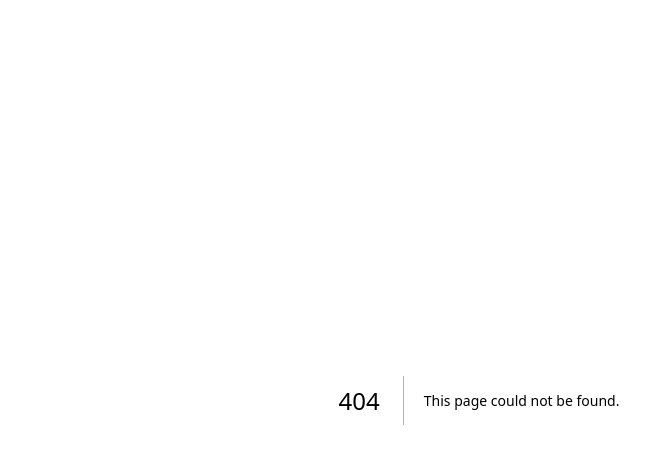
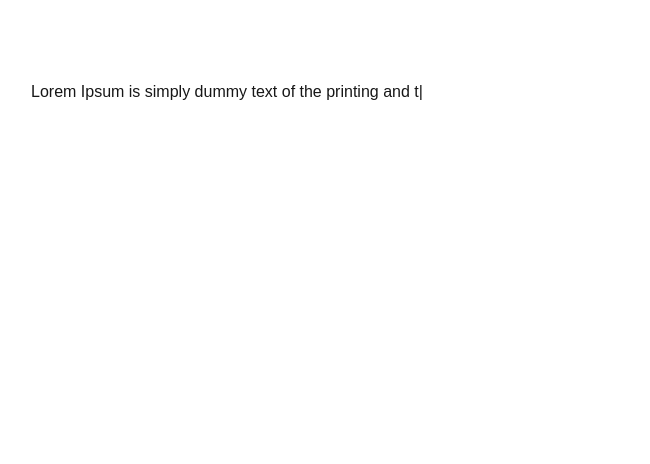
Before and after one commit to harshith-ashvi/react-machine-coding, a Next.js app: page /typing-effect in a window 1280 px wide. Before the commit this address had no page. Shown: the top 464 px of the page, without its empty margins (161-811 px from the left). Built offline with nearby package versions, Linux system fonts and the light colour scheme.

Commit message:
add typing effect

```diff
--- /dev/null
+++ b/src/app/typing-effect/page.tsx
@@ -0,0 +1,46 @@
+"use client";
+
+import { useEffect, useRef, useState } from "react";
+
+const text =
+  "Lorem Ipsum is simply dummy text of the printing and typesetting industry. Lorem Ipsum has been the industry's standard dummy text ever since the 1500s, when an unknown printer took a galley of type and scrambled it to make a type specimen book. It has survived not only five centuries, but also the leap into electronic typesetting, remaining essentially unchanged. It was popularised in the 1960s with the release of Letraset sheets containing Lorem Ipsum passages, and more recently with desktop publishing software like Aldus PageMaker including versions of Lorem Ipsum.";
+
+const wordsPerMinutes = 10;
+
+const TypingEffect = () => {
+  const [index, setIndex] = useState(0);
+  const timerRef = useRef<Timeout | null>(null);
+
+  const generateText = () => {
+    clearTimeout(timerRef.current);
+
+    if (index < text.length) {
+      const speed = 1000 / wordsPerMinutes;
+      timerRef.current = setTimeout(() => {
+        setIndex(index + 1);
+      }, speed);
+    } else {
+      clearTimeout(timerRef.current);
+    }
+  };
+
+  useEffect(() => {
+    generateText();
+
+    return () => {
+      clearTimeout(timerRef.current);
+    };
+    // eslint-disable-next-line react-hooks/exhaustive-deps
+  }, [index]);
+
+  return (
+    <div className="max-w-4xl mx-auto pt-20 h-screen">
+      <div>
+        {text.slice(0, index)}
+        <span>|</span>
+      </div>
+    </div>
+  );
+};
+
+export default TypingEffect;
```
